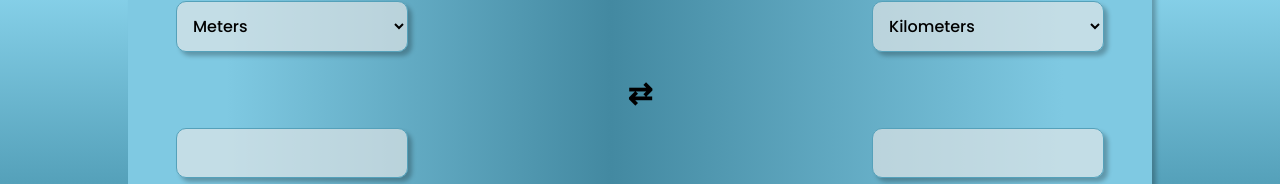
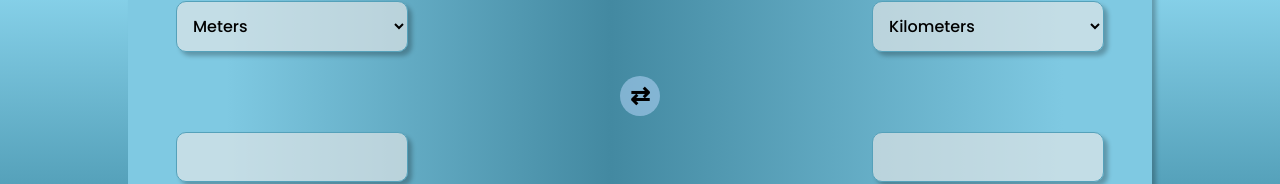
Before and after one commit to Aola-j/OneConvert-App, a React (Vite) app: page /unit in a window 1280 px wide. Shown: the part 394-578 px from the top of the page. Built offline with nearby package versions, Linux system fonts and the light colour scheme.

Commit message:
Updated API key to env file

```diff
--- a/src/components/ConverterCard.jsx
+++ b/src/components/ConverterCard.jsx
@@ -24,9 +24,11 @@ function ConverterCard() {
   setError("");
 
   try {
-    const res = await fetch(
-      `https://v6.exchangerate-api.com/v6/f82a68a26438ec9c57bc940d/latest/${fromCurrency}`
-    );
+    const API_KEY = import.meta.env.VITE_EXCHANGE_API_KEY;
+const res = await fetch(
+  `https://v6.exchangerate-api.com/v6/${API_KEY}/latest/${fromCurrency}`
+);
+
     const data = await res.json();
 
     if (data.result === "error") {
@@ -82,7 +84,6 @@ useEffect(() => {
 useEffect(() => {
   localStorage.setItem("toCurrency", toCurrency);
 }, [toCurrency]);
-
 
 
   return (
--- a/src/components/UnitConverterCard.jsx
+++ b/src/components/UnitConverterCard.jsx
@@ -164,7 +164,7 @@ function UnitConverterCard() {
 
           }
         }}
-        className="text-3xl font-bold transform transition-transform duration-200 hover:scale-125"
+        className="text-2xl w-10 h-10 bg-blue-200/50 font-bold rounded-full transform transition-transform duration-200 hover:scale-125"
           title="Swap units">
          ⇄
         </button>
```
Also changed, not shown: 1 other file (tests, documents, lock files or other folders).
